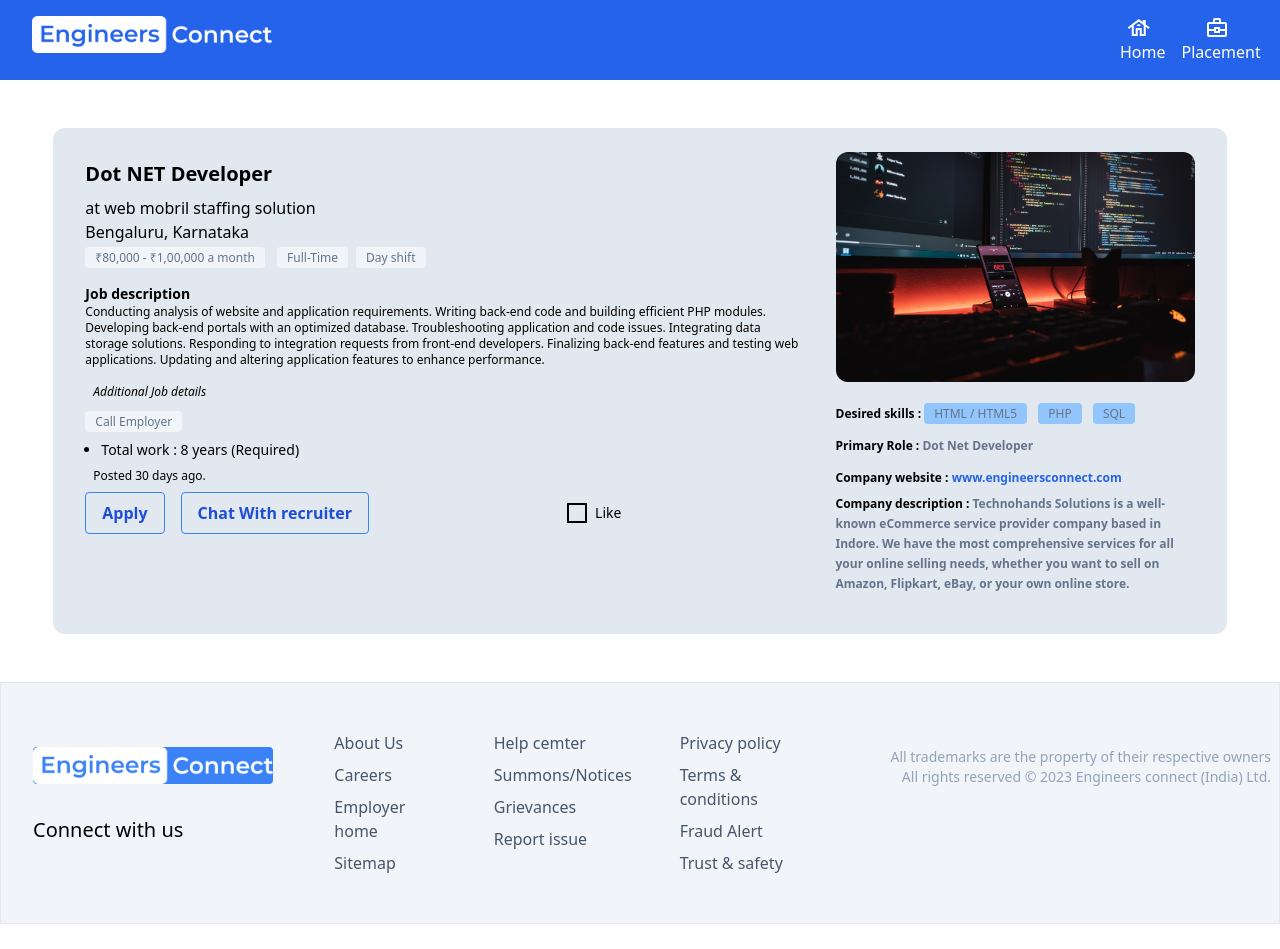
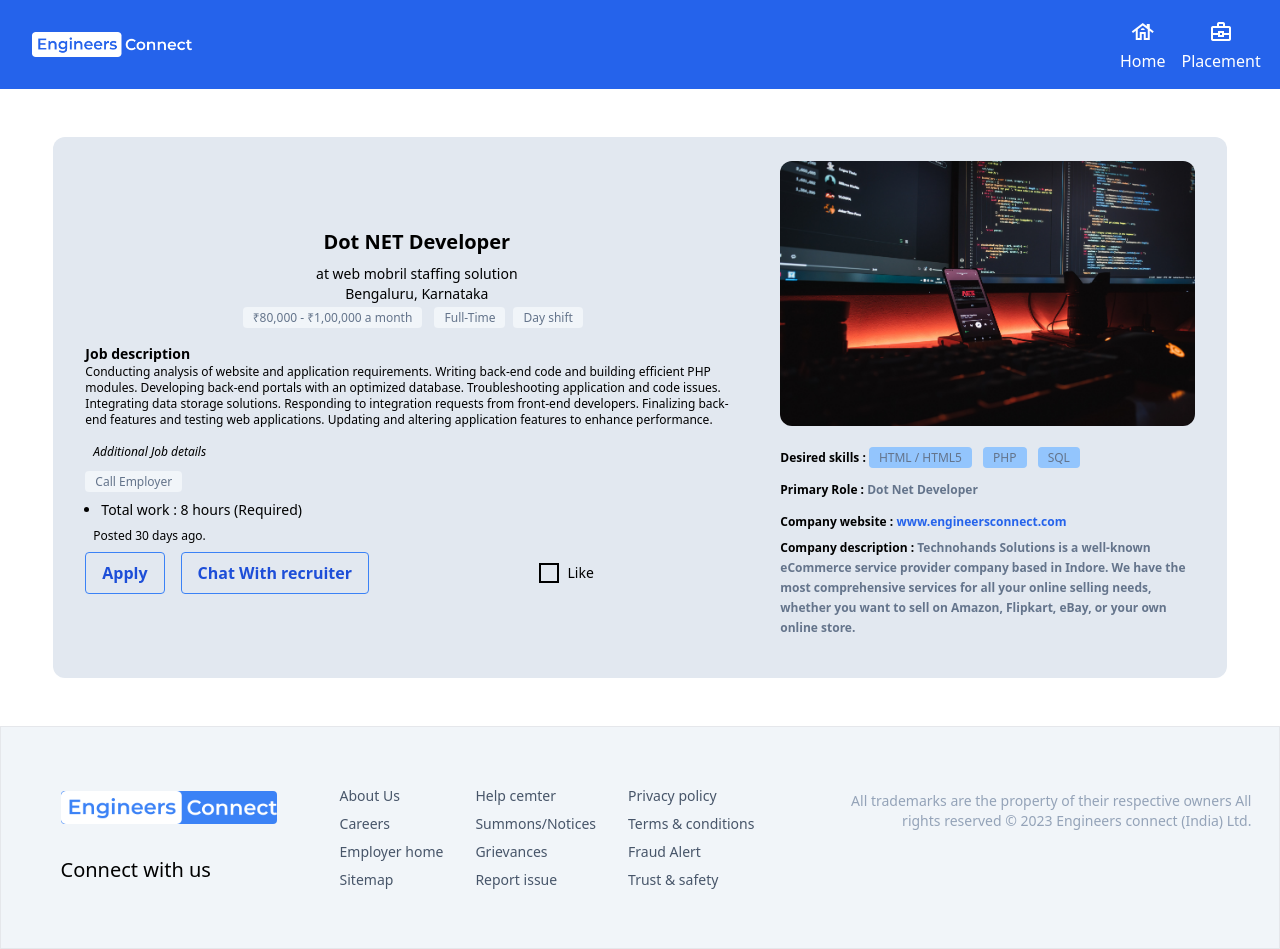
Before and after one commit to soiamayush/engineers-connect, a website: page public/jobpage.html in a window 1280 px wide. Before the commit the page ends 924 px from the top, so only its background shows below. Drawn offline with nearby package versions, Linux system fonts and the light colour scheme; files whose address does not match are found by name.

Commit message:
responsive

```diff
--- a/public/jobpage.html
+++ b/public/jobpage.html
@@ -15,38 +15,38 @@
   </head>
   <body>
    <!-- header -->
-    <div class="bg-blue-600 w-full flex flex-row justify-between">
+  <div class="bg-blue-600  w-full flex flex-row justify-between gap-x-6">
     <a href="https://engineersconnect.com/" class="">
-        <img
-          src="./assets/ec-logo-white-new-3.png"
-          class="sm:w-60 w-40 mx-8 my-4 cursor-pointer"
-        />
+        <img src="./assets/ec-logo-white-new-3.png" class="w-40 mx-8 my-8 cursor-pointer" />
     </a>
     <div class="sm:w-32 mx-8 my-4 flex flex-row gap-x-4">
         <div class="flex flex-col text-white cursor-pointer">
-          <span class="material-symbols-outlined m-auto sm:w-8"> house </span>
+        <span class="material-symbols-outlined m-auto">
+            house
+            </span>
             <div class="">Home</div>
         </div>
 
         <div class="flex flex-col text-white cursor-pointer">
-          <span class="material-symbols-outlined m-auto sm:w-8">
+            <span class="material-symbols-outlined m-auto">
                 business_center
                 </span>
                 <div class="align-center">Placement</div>
                 </div>
     </div>
   </div>
-
     <!-- view -->
     <div
-      class="w-11/12 rounded-xl m-auto bg-slate-200 my-12 px-8 py-6 flex flex-row gap-x-8 justify-between"
+      class="w-11/12 rounded-xl m-auto bg-slate-200 my-12 px-8 py-6 flex flex-col gap-y-8 lg:flex-row gap-x-8 justify-between"
     >
-      <div class="w-2/3">
-        <div class="text-xl font-semibold hover:underline py-2">
+      <div class="w-4/5 m-auto">
+        <div class="text-md lg:text-xl w-4/5 m-auto text-center font-semibold hover:underline py-2">
           Dot NET Developer
         </div>
-        <div class="text-md">at web mobril staffing solution</div>
-        <div class="text-md">Bengaluru, Karnataka</div>
+        <div class="text-sm lg:text-md w-11/12 m-auto text-center">at web mobril staffing solution</div>
+        <div class="text-sm lg:text-md w-4/5 m-auto text-center">Bengaluru, Karnataka</div>
+
+        <div class="w-11/12 m-auto text-center">
         <span
           class="bg-slate-100 text-slate-500 text-xs font-medium mr-2 px-2.5 py-0.5 rounded"
           >₹80,000 - ₹1,00,000 a month</span
@@ -58,6 +58,7 @@
           class="bg-slate-100 text-slate-500 text-xs font-medium mr-2 px-2.5 py-0.5 rounded"
           >Day shift</span
         >
+      </div>
         <div class="my-4">
           <div class="text-sm font-bold">Job description</div>
           <div class="text-xs">
@@ -79,13 +80,13 @@
           >Call Employer</span
         >
         <ul class="list-disc mx-4 my-2">
-          <li class="disc text-sm">Total work : 8 years (Required)</li>
+          <li class="disc text-sm">Total work : 8 hours (Required)</li>
         </ul>
         <div class="text-xs text-black-200 m-2">Posted 30 days ago.</div>
 
-        <div class="flex flex-row gap-x-4">
+        <div class="flex flex-col lg:flex-row gap-x-4 gap-y-4">
           <button
-            class="bg-transparent hover:bg-blue-500 text-blue-700 font-semibold hover:text-white py-2 px-4 border border-blue-500 hover:border-transparent rounded"
+            class="bg-transparent hover:bg-blue-500 text-blue-700 font-semibold hover:text-white py-2 px-4 border border-blue-500 hover:border-transparent rounded text-md"
           >
             Apply</button
           ><button
@@ -103,14 +104,14 @@
           </div>
         </div>
       </div>
-      <div class="w-1/3 flex flex-col">
+      <div class="lg:w-1/2 w-10/12 m-auto flex flex-col">
         <img
-          class="h-auto rounded-xl"
+          class="h-auto rounded-xl w-full m-auto"
           src="./assets//fotis-fotopoulos-6sAl6aQ4OWI-unsplash.jpg"
           alt="image description"
         />
 
-        <div class="text-xs font-semibold my-4 leading-8">
+        <div class="text-xs font-semibold my-4 leading-8 w-full m-auto">
           Desired skills :
           <span
             class="bg-blue-300 text-slate-500 text-xs font-medium mr-2 px-2.5 py-0.5 rounded"
@@ -137,68 +138,43 @@
       </div>
     </div>
 
+
 <!-- footer -->
-    <div class="flex gap-x-12 bg-slate-100 w-full border py-12">
-      <div class="flex flex-col">
-        <img
-          src="./assets//ec-logo-white-new-3.png"
-          class="bg-blue-500 rounded sm:w-60 w-40 mx-8 my-4 cursor-pointer"
-        />
+<div class="flex flex-col justify-between lg:flex-row bg-slate-100 w-full border py-12">
+  <div class="flex flex-col w-60 m-auto pr-6">
+    <img src="./assets//ec-logo-white-new-3.png" class="bg-blue-500 rounded sm:w-60 w-40 mx-8 my-4 cursor-pointer"/>
     <div class="flex flex-col">
         <div class="text-xl mx-8 my-4">Connect with us</div>
-          <div class="flex"></div>
+        <div class="flex">
+
+        </div>
     </div>
   </div>
 
-      <div class="flex flex-col gap-y-2">
-        <span class="cursor-pointer text-slate-600 hover:text-blue-500 text-md"
-          >About Us</span
-        >
-        <span class="cursor-pointer text-slate-600 hover:text-blue-500 text-md"
-          >Careers</span
-        >
-        <span class="cursor-pointer text-slate-600 hover:text-blue-500 text-md"
-          >Employer home</span
-        >
-        <span class="cursor-pointer text-slate-600 hover:text-blue-500 text-md"
-          >Sitemap</span
-        >
+  <div class="flex flex-row w-auto m-auto">
+  <div class="flex flex-col gap-y-2 mx-4">
+    <span class="cursor-pointer text-slate-600 hover:text-blue-500 sm:text-md text-sm">About Us</span>
+    <span class="cursor-pointer text-slate-600 hover:text-blue-500 sm:text-md text-sm">Careers</span>
+    <span class="cursor-pointer text-slate-600 hover:text-blue-500 sm:text-md text-sm">Employer home</span>
+    <span class="cursor-pointer text-slate-600 hover:text-blue-500 sm:text-md text-sm">Sitemap</span>
   </div>
-      <div class="flex flex-col gap-y-2">
-        <span class="cursor-pointer text-slate-600 hover:text-blue-500 text-md"
-          >Help cemter</span
-        >
-        <span class="cursor-pointer text-slate-600 hover:text-blue-500 text-md"
-          >Summons/Notices</span
-        >
-        <span class="cursor-pointer text-slate-600 hover:text-blue-500 text-md"
-          >Grievances</span
-        >
-        <span class="cursor-pointer text-slate-600 hover:text-blue-500 text-md"
-          >Report issue</span
-        >
+  <div class="flex flex-col gap-y-2 mx-4">
+    <span class="cursor-pointer text-slate-600 hover:text-blue-500 sm:text-md text-sm">Help cemter</span>
+    <span class="cursor-pointer text-slate-600 hover:text-blue-500 sm:text-md text-sm">Summons/Notices</span>
+    <span class="cursor-pointer text-slate-600 hover:text-blue-500 sm:text-md text-sm">Grievances</span>
+    <span class="cursor-pointer text-slate-600 hover:text-blue-500 sm:text-md text-sm">Report issue</span>
   </div>
-      <div class="flex flex-col gap-y-2">
-        <span class="cursor-pointer text-slate-600 hover:text-blue-500 text-md"
-          >Privacy policy</span
-        >
-        <span class="cursor-pointer text-slate-600 hover:text-blue-500 text-md"
-          >Terms & conditions</span
-        >
-        <span class="cursor-pointer text-slate-600 hover:text-blue-500 text-md"
-          >Fraud Alert</span
-        >
-        <span class="cursor-pointer text-slate-600 hover:text-blue-500 text-md"
-          >Trust & safety</span
-        >
+  <div class="flex flex-col gap-y-2 mx-4">
+    <span class="cursor-pointer text-slate-600 hover:text-blue-500 sm:text-md text-sm">Privacy policy</span>
+    <span class="cursor-pointer text-slate-600 hover:text-blue-500 sm:text-md text-sm">Terms & conditions</span>
+    <span class="cursor-pointer text-slate-600 hover:text-blue-500 sm:text-md text-sm">Fraud Alert</span>
+    <span class="cursor-pointer text-slate-600 hover:text-blue-500 sm:text-md text-sm">Trust & safety</span>
+  </div>
 </div>
 
-      <div
-        class="text-slate-400 text-sm w-1/3 m-auto hover:underline flex text-right mx-2 my-4"
-      >
-        All trademarks are the property of their respective owners All rights
-        reserved © 2023 Engineers connect (India) Ltd.
+  <div class="text-slate-400 text-sm lg:w-1/3 w-2/3 hover:underline flex text-center m-auto lg:text-right  my-4">All trademarks are the property of their respective owners
+    All rights reserved © 2023 Engineers connect (India) Ltd.</div>
 </div>
-    </div>
+
   </body>
 </html>
```
Also changed, not shown: public/index.html (+49 -49 lines), public/output.css. Lines whose indentation alone changed are shown as unchanged.
